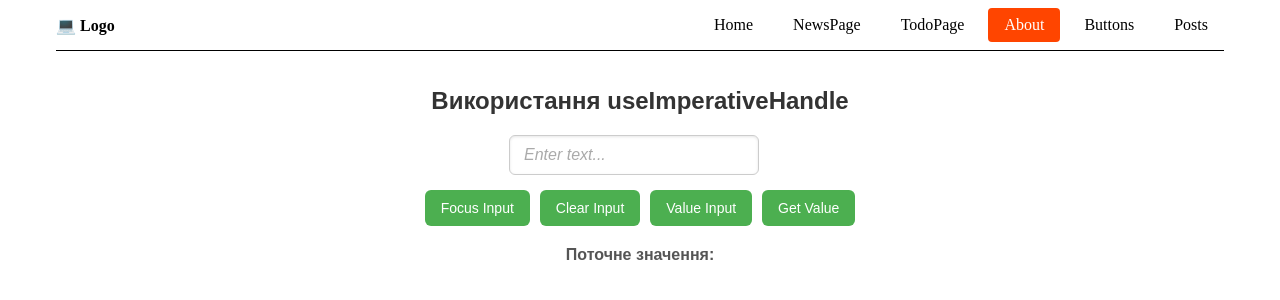
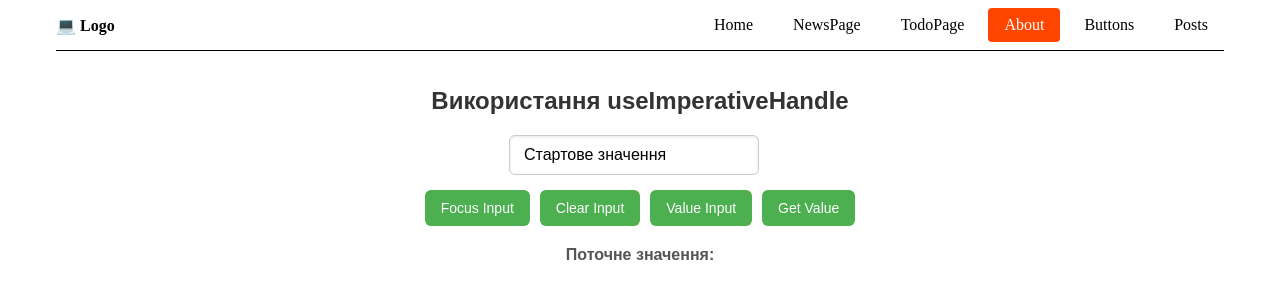
Before and after one commit to PetroMazuryk/react-u-1, a React (Create React App) app: page /react-u-1/about in a window 1280 px wide. Shown: the top 300 px of the page. Built offline with nearby package versions, Linux system fonts and the light colour scheme.

Commit message:
add defaultValue

```diff
--- a/src/components/UI/input/CustomInput.tsx
+++ b/src/components/UI/input/CustomInput.tsx
@@ -10,10 +10,11 @@ export type CustomInputHandle = {
 
 type CustomInputProps = {
   placeholder?: string;
+  defaultValue?: string;
 };
 
 export const CustomInput = forwardRef<CustomInputHandle, CustomInputProps>(
-  ({placeholder = "Enter text..."}, ref) => {
+  ({placeholder = "Enter text...", defaultValue = ""}, ref) => {
     const inputRef = useRef<HTMLInputElement>(null);
 
     useImperativeHandle(ref, () => ({
@@ -37,6 +38,7 @@ export const CustomInput = forwardRef<CustomInputHandle, CustomInputProps>(
       <input
         type="text"
         placeholder={placeholder}
+        defaultValue={defaultValue}
         className={styles.customInput}
         ref={inputRef}
       />
--- a/src/pages/About/About.tsx
+++ b/src/pages/About/About.tsx
@@ -24,7 +24,11 @@ const About = () => {
     <div className={styles.container}>
       <h2>Використання useImperativeHandle</h2>
 
-      <CustomInput ref={inputRef} />
+      <CustomInput
+        ref={inputRef}
+        placeholder="Введіть текст..."
+        defaultValue="Стартове значення"
+      />
 
       <div className={styles.buttonGroup}>
         <button className={styles.button} onClick={handleFocus}>
```
